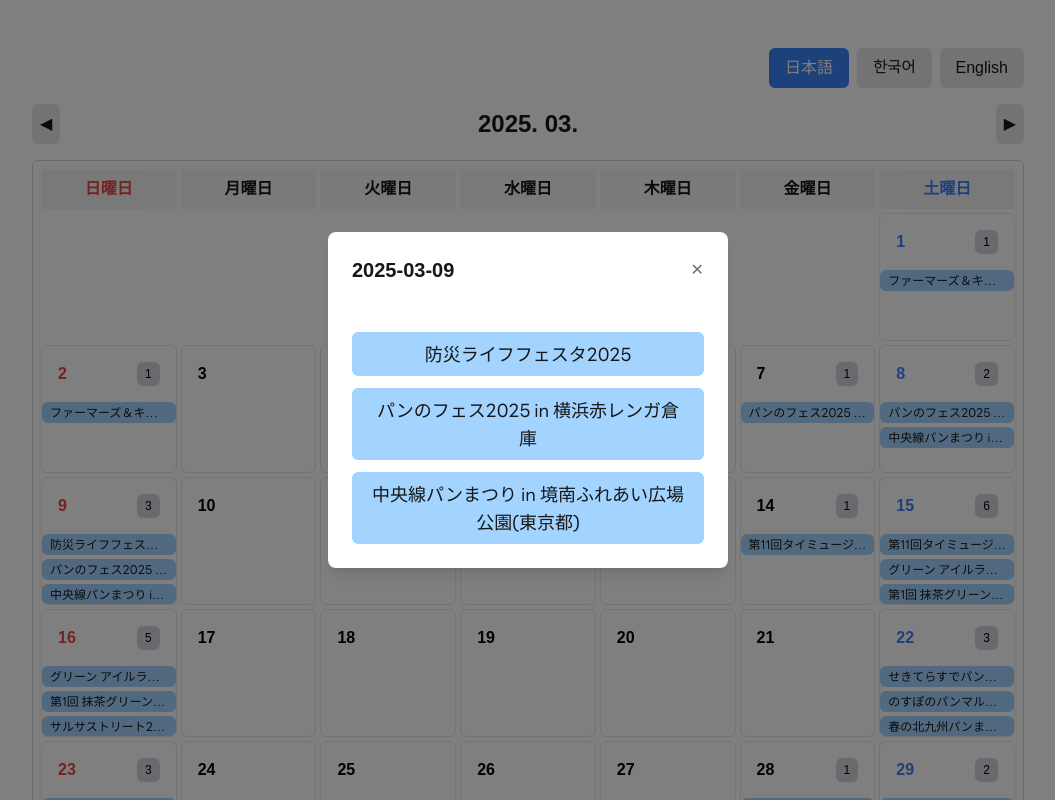
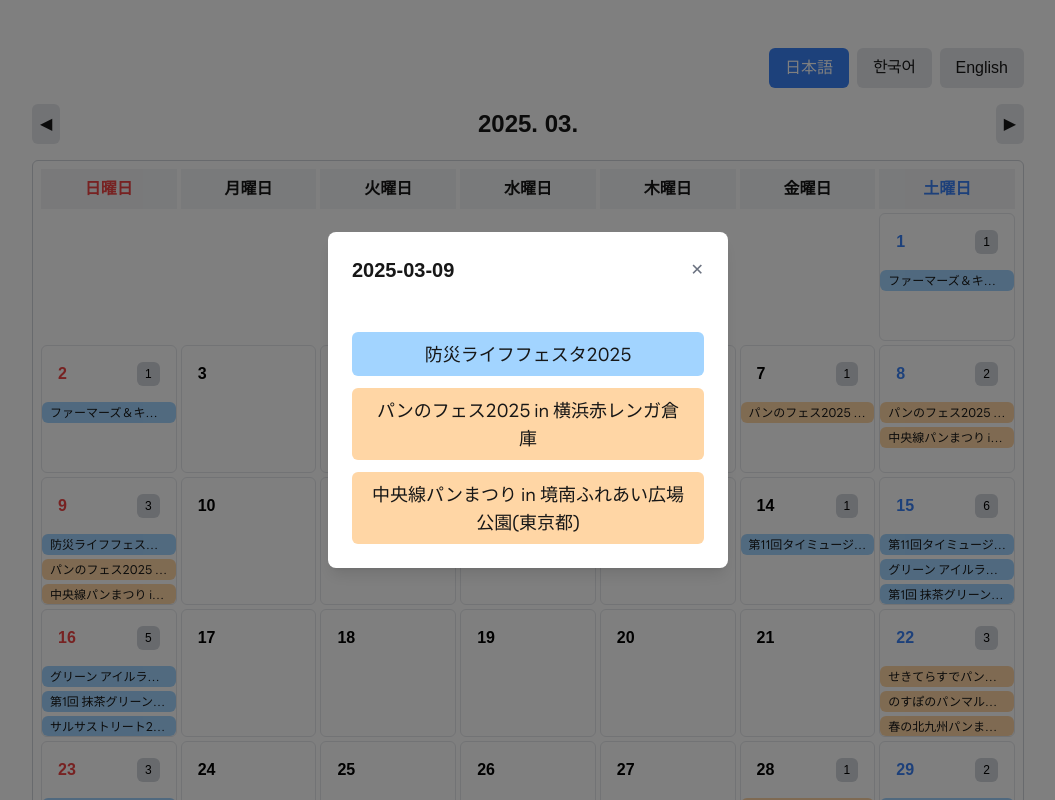
Before and after one commit to boyeoon/japan-festival-calendar, a Next.js app: page / in a window 1280 px wide. Both pictures are taken after a click on the element 220 px from the left and 541 px from the top of the page. Shown: the top 800 px of the page, without its empty margins (112-1167 px from the left). Built offline with nearby package versions, Linux system fonts and the light colour scheme; no server answers; a web font is replaced by a local one.

Commit message:
feat: display bread crawling data on screen
Displayed bread festival data fetched from the API on the calendar.

```diff
--- a/app/components/calendar/calendar.tsx
+++ b/app/components/calendar/calendar.tsx
@@ -16,6 +16,7 @@ interface Event {
   title_en: string;
   date: string;
   link: string;
+  source: string;
 }
 
 interface Holiday {
@@ -214,12 +215,19 @@ export default function Calendar() {
                       href={event.link}
                       target="_blank"
                       rel="noopener noreferrer"
-                      className={`bg-[#A2D4FF] text-xs text-center px-2 py-[0.15rem] w-full overflow-hidden whitespace-nowrap overflow-ellipsis hover:bg-[#70b9ff] transition rounded-md ${
-                        lang === "ko"
-                          ? "font-LINESeedKR"
-                          : lang === "en"
-                          ? "font-LINESeedJP"
-                          : "font-LINESeedEN"
+                      className={`text-xs text-center px-2 py-[0.15rem] w-full overflow-hidden whitespace-nowrap overflow-ellipsis transition rounded-md
+                        ${
+                          lang === "ko"
+                            ? "font-LINESeedKR"
+                            : lang === "en"
+                            ? "font-LINESeedJP"
+                            : "font-LINESeedEN"
+                        } ${
+                        event.source === "yoyogi"
+                          ? "bg-[#A2D4FF] hover:bg-[#70b9ff]"
+                          : event.source === "bread"
+                          ? "bg-[#FFD6A5] hover:bg-[#ffbe70]"
+                          : "bg-gray-300"
                       }`}
                     >
                       {getEventTitle(event)}
--- a/app/components/modal/datemodal.tsx
+++ b/app/components/modal/datemodal.tsx
@@ -13,6 +13,7 @@ export default function DateModal({
     title_ko: string;
     title_en: string;
     link: string;
+    source: string;
   }[];
   lang: string;
 }) {
@@ -44,12 +45,19 @@ export default function DateModal({
                 href={event.link}
                 target="_blank"
                 rel="noopener noreferrer"
-                className={`block bg-[#A2D4FF] text-lg text-center px-4 py-2 rounded-md hover:bg-[#70b9ff] transition ${
-                  lang === "ko"
-                    ? "font-LINESeedKR"
-                    : lang === "en"
-                    ? "font-LINESeedJP"
-                    : "font-LINESeedEN"
+                className={`block text-lg text-center px-4 py-2 rounded-md transition
+                  ${
+                    lang === "ko"
+                      ? "font-LINESeedKR"
+                      : lang === "en"
+                      ? "font-LINESeedJP"
+                      : "font-LINESeedEN"
+                  } ${
+                  event.source === "yoyogi"
+                    ? "bg-[#A2D4FF] hover:bg-[#70b9ff]"
+                    : event.source === "bread"
+                    ? "bg-[#FFD6A5] hover:bg-[#ffbe70]"
+                    : "bg-gray-300"
                 }`}
               >
                 {lang === "ko"
```
